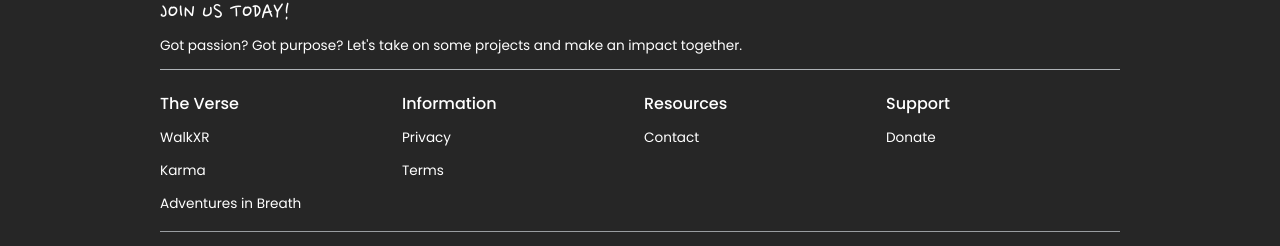
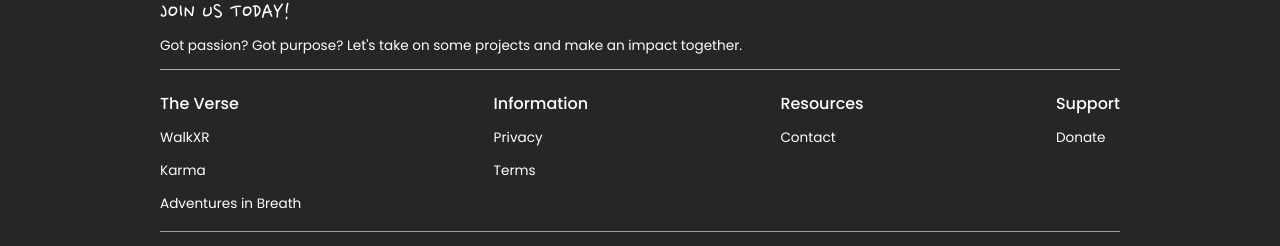
Before and after one commit to bstintheverse/theversewebdev, a React (Vite) app in the folder client/: page /404 in a window 1280 px wide. Shown: the part 813-1059 px from the top of the page. Built offline with nearby package versions, Linux system fonts and the light colour scheme.

Commit message:
update footer styling
- convert px to rem
- remove unused code
- update tablet and desktop breakpoint width for nav divs
- update flexbox

```diff
--- a/client/src/components/Footer/Footer.scss
+++ b/client/src/components/Footer/Footer.scss
@@ -22,8 +22,6 @@
     }
 
     &__contact {
-        text-align: center;
-
         @include tablet {
             @include flexbox(row);
             justify-content: space-between;
@@ -76,10 +74,12 @@
 
         @include tablet {
             @include flexbox(row);
+            justify-content: space-between;
         }
 
         @include desktop {
             @include flexbox(row);
+            justify-content: space-between;
         }
     }
 
@@ -113,14 +113,6 @@
 
     &__button {
         @include button($button-primary-background, $button-primary-border);
-
-        @include tablet {
-            font-size: 0.8rem;
-        }
-
-        @include desktop {
-            font-size: 1rem;
-        }
     }
 }
 
@@ -131,10 +123,12 @@
         align-items: center;
 
         @include tablet {
+            width: auto;
             align-items: flex-start;
         }
 
         @include desktop {
+            width: auto;
             align-items: flex-start;
         }
     }
@@ -142,14 +136,6 @@
     &__header {
         @include header-sm($footer-header-color);
         margin-bottom: 0.5rem;
-
-        @include tablet {
-            font-size: 0.85rem;
-        }
-
-        @include desktop {
-            font-size: 1rem;
-        }
     }
 
     &__list {
@@ -183,5 +169,5 @@
 }
 
 .footer__contact {
-    border-bottom: 1px solid $footer-divider-color;
+    border-bottom: .0625rem solid $footer-divider-color;
 }
```
